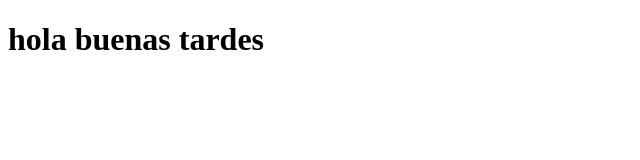
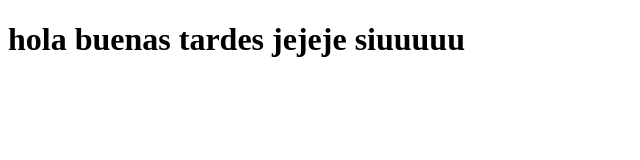
Before and after one commit to Rene-alexander-melo-florez/1proyecto, a plain HTML site: page index.html in a window 1280 px wide. Shown: the whole page, without its empty margins (0-640 px from the left). Drawn offline with Linux system fonts and the light colour scheme.

Commit message:
Confirmar

```diff
--- a/index.html
+++ b/index.html
@@ -9,6 +9,7 @@
 <body>
     <h1>
         hola buenas tardes
+        jejeje siuuuuu
     </h1>
 </body>
 </html>
```
